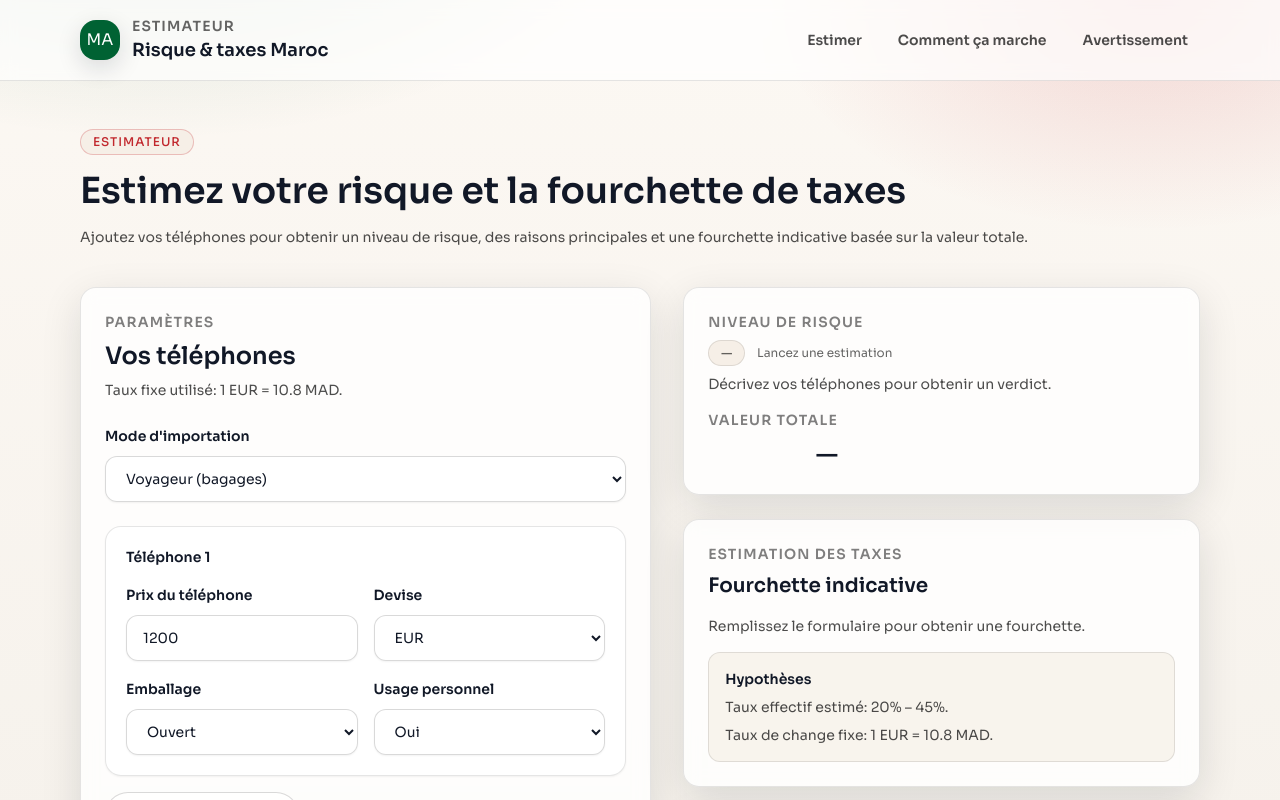
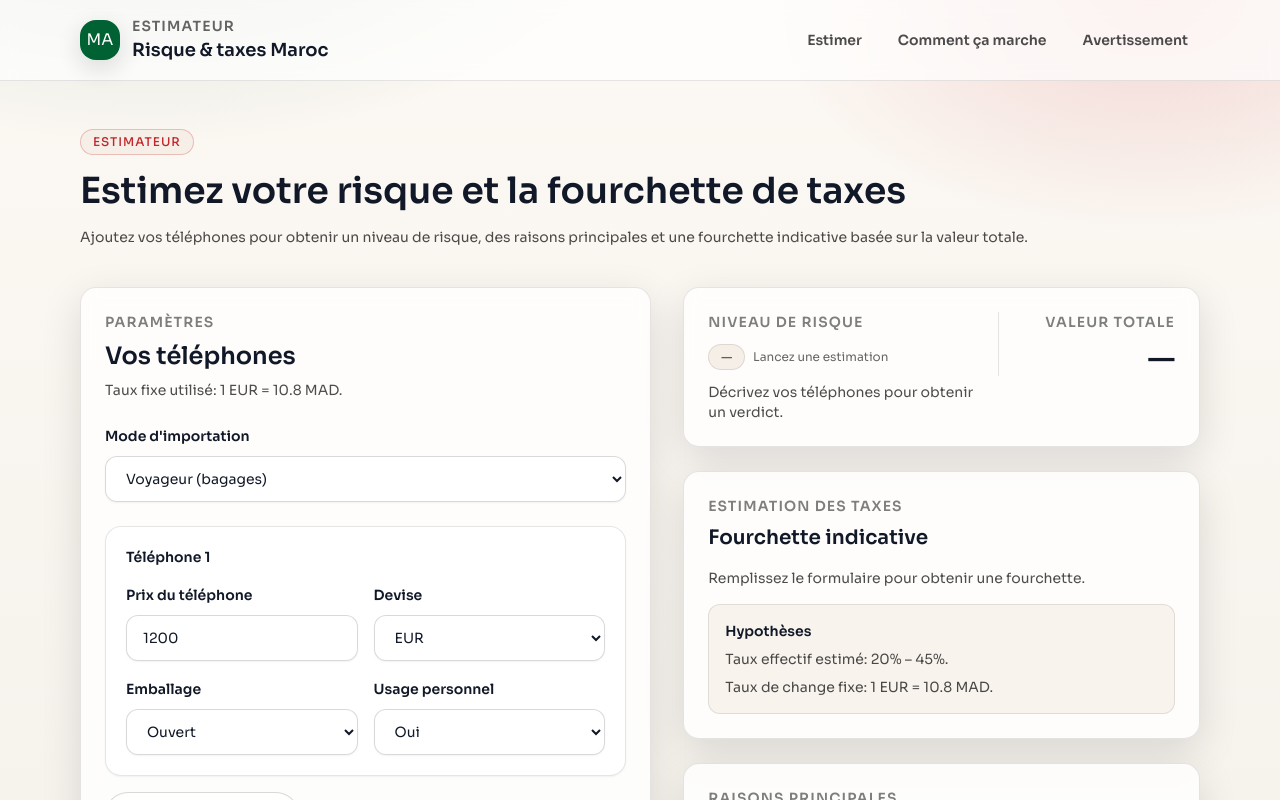
Before and after one commit to vivre-en-france/taxes, a Next.js app: page /estimer in a window 1280 px wide. Shown: the top 800 px of the page. Built offline with nearby package versions, Linux system fonts and the light colour scheme.

Commit message:
feat: Enhance EstimatorForm layout and formatting for risk assessment and tax values

```diff
--- a/app/estimer/EstimatorForm.tsx
+++ b/app/estimer/EstimatorForm.tsx
@@ -56,6 +56,11 @@ const formatMad = (value: number) =>
   new Intl.NumberFormat("fr-MA", {
     style: "currency",
     currency: "MAD",
+    maximumFractionDigits: 2
+  }).format(value);
+
+const formatMadCompact = (value: number) =>
+  new Intl.NumberFormat("fr-MA", {
     maximumFractionDigits: 2
   }).format(value);
 
@@ -379,12 +384,12 @@ const EstimatorForm = () => {
 
       <div className="space-y-6">
         <div className="card">
-          <div className="flex flex-wrap items-center justify-between gap-4">
-            <div>
+          <div className="grid gap-6 md:grid-cols-[1.2fr_0.8fr] md:items-start">
+            <div className="space-y-3">
               <p className="text-sm font-semibold uppercase tracking-[0.08em] text-black/50">
                 Niveau de risque
               </p>
-              <div className="mt-2 flex items-center gap-3">
+              <div className="flex flex-wrap items-center gap-2">
                 <span
                   className={`inline-flex items-center rounded-full border px-3 py-1 text-xs font-semibold ${
                     result
@@ -396,21 +401,21 @@ const EstimatorForm = () => {
                 </span>
                 <span className="text-xs text-black/60">
                   {result
-                    ? `Score indicatif: ${result.risk.score}/100`
+                    ? `Score indicatif · ${result.risk.score}/100`
                     : "Lancez une estimation"}
                 </span>
               </div>
-              <p className="mt-2 text-sm text-black/70">
+              <p className="text-sm text-black/70">
                 {result
                   ? result.risk.verdict
                   : "Décrivez vos téléphones pour obtenir un verdict."}
               </p>
             </div>
-            <div className="text-right">
+            <div className="text-left md:text-right md:border-l md:border-black/10 md:pl-6">
               <p className="text-sm font-semibold uppercase tracking-[0.08em] text-black/50">
                 Valeur totale
               </p>
-              <p className="mt-2 text-2xl font-semibold">
+              <p className="mt-2 text-3xl font-semibold">
                 {result ? formatMad(result.totals.totalValue) : "—"}
               </p>
               <p className="text-xs text-black/60">
@@ -431,8 +436,9 @@ const EstimatorForm = () => {
           {result ? (
             result.tax ? (
               <div className="space-y-2">
-                <p className="text-3xl font-semibold">
-                  {formatMad(result.tax.minTax)} - {formatMad(result.tax.maxTax)}
+                <p className="text-2xl font-semibold tabular-nums whitespace-nowrap sm:text-3xl">
+                  {formatMadCompact(result.tax.minTax)} –{" "}
+                  {formatMadCompact(result.tax.maxTax)} MAD
                 </p>
                 <p className="text-sm text-black/70">
                   Basée sur une valeur déclarée de{" "}
```
